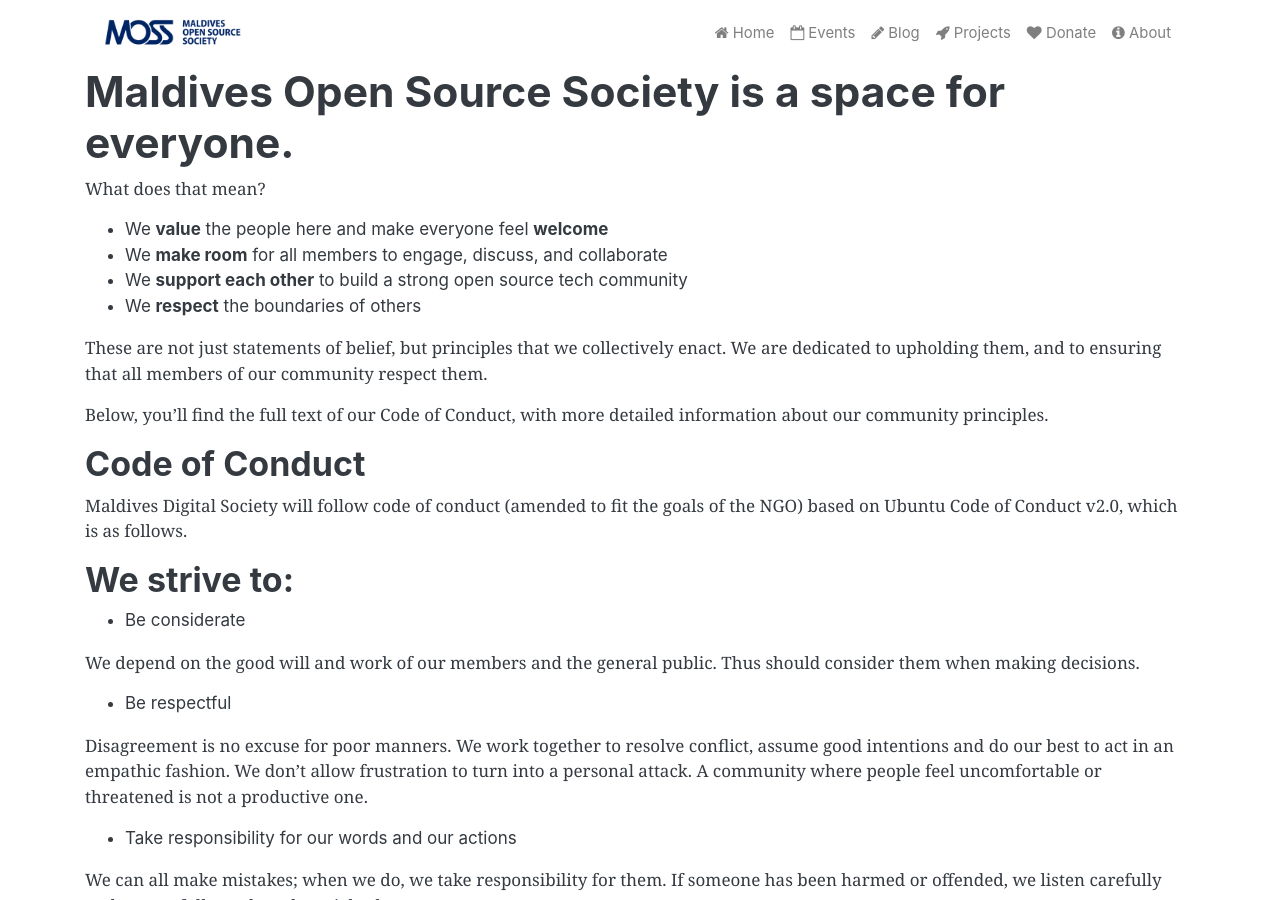
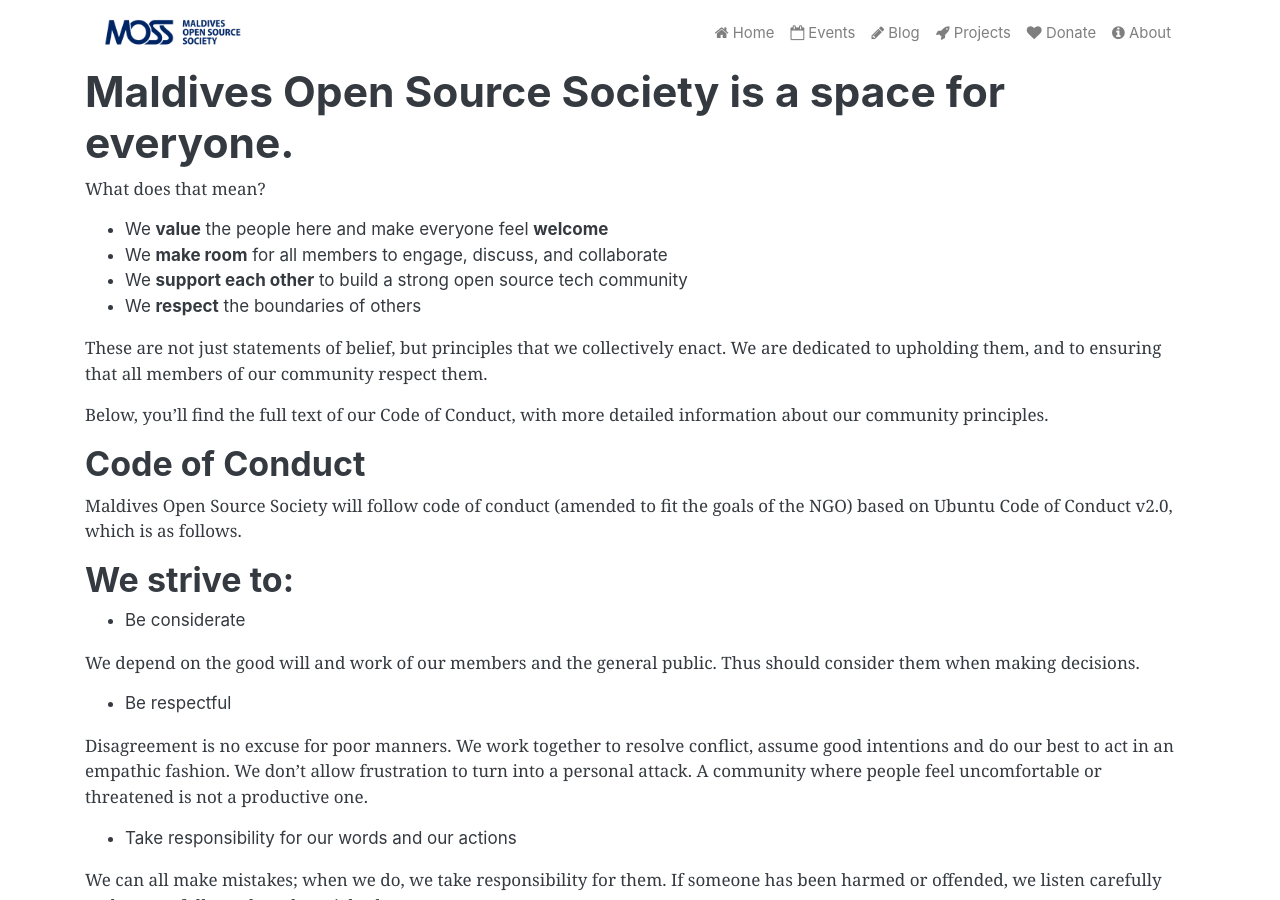
Before and after one commit to MOSSMV/mossmv.github.io, a Jekyll site: the page built from about/code-of-conduct.md, in a window 1280 px wide and 900 px high. Built offline with Jekyll 4.4.1, drawn with Linux system fonts in a browser that asks for light colours; a script that is not in the unit is left out.

Commit message:
MDS to MOSS in code of conduct

```diff
--- a/about/code-of-conduct.md
+++ b/about/code-of-conduct.md
@@ -18,7 +19,7 @@
 
 ## Code of Conduct
 
-Maldives Digital Society will follow code of conduct (amended to fit the goals of the NGO) based on Ubuntu Code of Conduct v2.0, which is as follows.
+Maldives Open Source Society will follow code of conduct (amended to fit the goals of the NGO) based on Ubuntu Code of Conduct v2.0, which is as follows.
 
 ## We strive to:
 
```
Also changed, not shown: other parts of about/code-of-conduct.md (+1 -0 lines).
